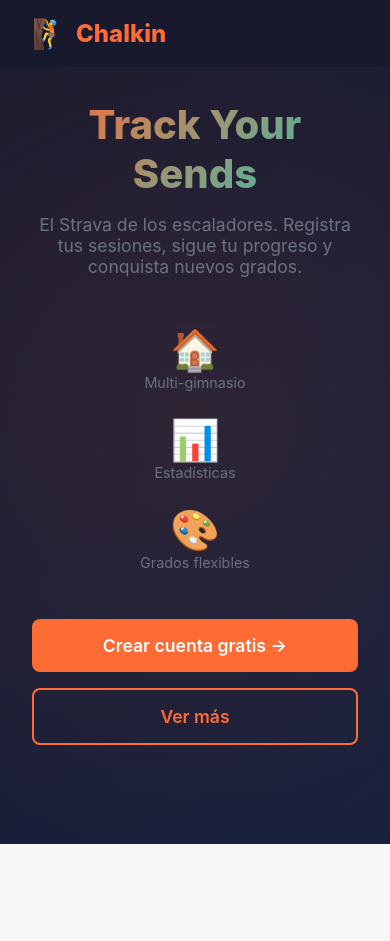
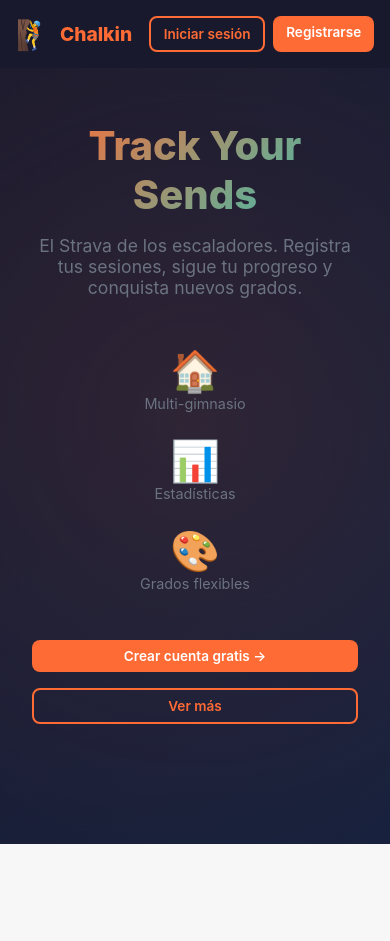
Before and after one commit to mariorht/chalkin, a FastAPI app: page / in a window 390 px wide. Shown: the top 941 px of the page. Run offline with FastAPI, Linux system fonts and the light colour scheme.

Commit message:
lciencia

```diff
--- a/src/app/static/templates/index.html
+++ b/src/app/static/templates/index.html
@@ -392,6 +392,23 @@
 
         /* Responsive */
         @media (max-width: 768px) {
+            header {
+                padding: 1rem;
+            }
+
+            .logo {
+                font-size: 1.2rem;
+            }
+
+            nav {
+                gap: 0.5rem;
+            }
+
+            .btn {
+                padding: 0.5rem 0.8rem;
+                font-size: 0.85rem;
+            }
+
             .hero h1 {
                 font-size: 2.5rem;
             }
@@ -407,14 +424,6 @@
 
             .cta-buttons {
                 flex-direction: column;
-            }
-
-            nav {
-                display: none;
-            }
-
-            .mobile-nav {
-                display: flex;
             }
         }
     </style>
@@ -568,8 +577,8 @@
     </section>
 
     <footer>
-        <p>Chalkin © 2024 · <a href="/docs">API Docs</a> · <a href="/redoc">ReDoc</a> · <a href="/gyms/new">Añadir gimnasio</a></p>
-        <p style="margin-top: 0.5rem; font-size: 0.85rem;">Made with 🧗 for climbers</p>
+        <p>Chalkin © 2025 · <a href="https://github.com/mariorht/chalkin" target="_blank">GitHub</a> · Licensed under <a href="https://www.gnu.org/licenses/agpl-3.0.html" target="_blank">AGPL v3</a></p>
+        <p style="margin-top: 0.5rem; font-size: 0.85rem;">Made with 🧗 for climbers · <span style="color: #FC5200; font-weight: 600;">Compatible with Strava</span></p>
     </footer>
 </body>
 </html>
```
Also changed, not shown: README.md, 1 other file.
